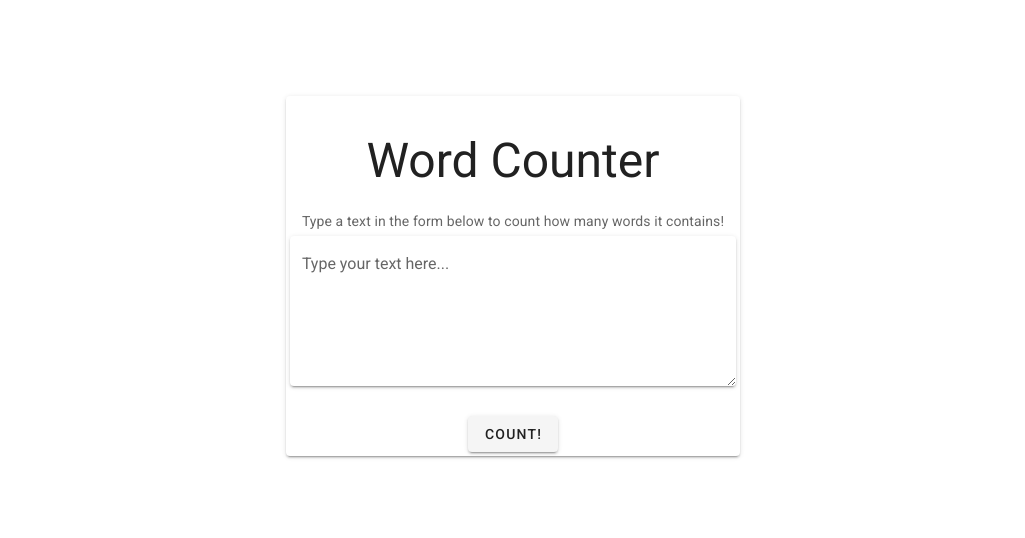
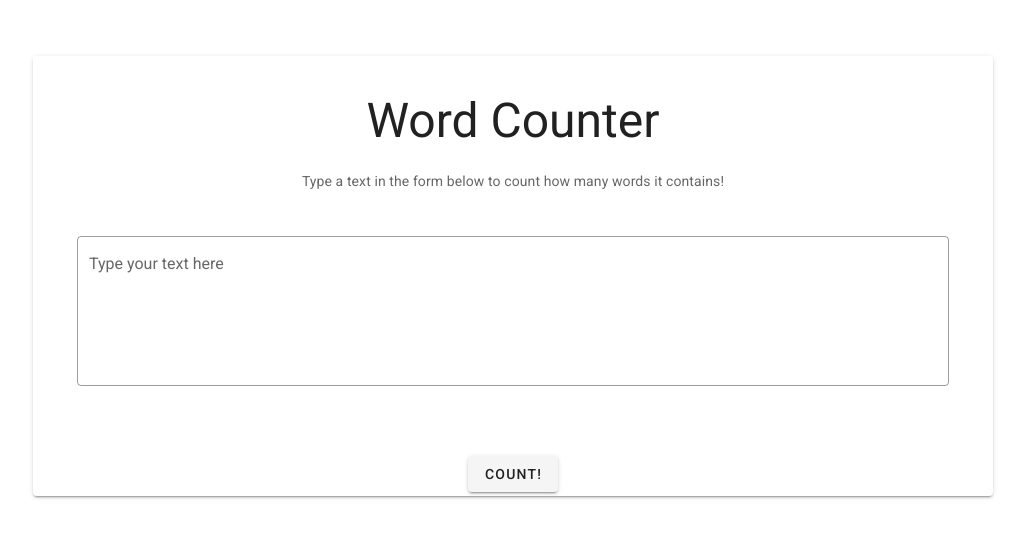
Before and after one commit to valves-ops/word-counter, a Vue app in the folder word-counter/: page /word-count#/ in a window 1280 px wide. Shown: the part 124-662 px from the top of the page, without its empty margins (127-1152 px from the left). Built offline with nearby package versions, Linux system fonts and the light colour scheme.

Commit message:
Added a bit of styling

```diff
--- a/word-counter/src/pages/WordCounter.vue
+++ b/word-counter/src/pages/WordCounter.vue
@@ -1,15 +1,16 @@
 <template>
   <v-container fluid fill-height>
     <v-row align-center justify="center">
-      <v-card>
+      <v-card width="75%">
         <v-card-title class="justify-center text-h3 pa-10"> Word Counter </v-card-title>
-        <v-card-subtitle>
+        <v-card-subtitle class="text-center">
           Type a text in the form below to count how many words it contains!
         </v-card-subtitle>
         <v-card-text>
           <v-form>
             <v-row justify="center">
-              <v-textarea solo label="Type your text here..."> </v-textarea>
+              <v-textarea outlined no-resize label="Type your text here" class="pa-10">
+              </v-textarea>
             </v-row>
             <v-row justify="center">
               <v-btn class="justify-center">Count!</v-btn>
```
